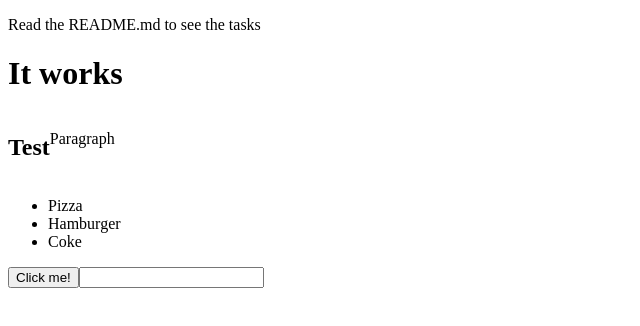
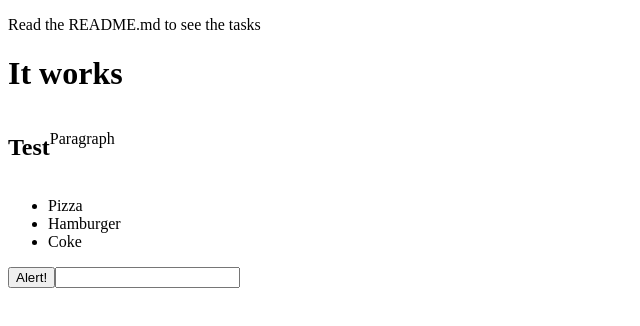
Before and after one commit to Mariuscaa/MCA-react-oppgaver, a React (Create React App) app: page / in a window 1280 px wide. Shown: the top 326 px of the page, without its empty margins (0-640 px from the left). Built offline with nearby package versions, Linux system fonts and the light colour scheme.

Commit message:
Completed task 13

```diff
--- a/src/App.js
+++ b/src/App.js
@@ -2,18 +2,15 @@ import MyComponent from "./components/MyComponent";
 import Wrapper from "./components/Wrapper";
 import Title from "./components/Title";
 import Food from "./components/Food";
+import Alert from "./components/Alert";
+import { useState } from "react";
 
+
+const App = () => {
   const food = ['Pizza', 'Hamburger', 'Coke'];
+  const [inputValue, setInputValue] = useState("")
 
-const handleButtonClick = () => {
-  console.log("Clicked");
-};
-
-const handleInputChange = (e) => {
-  console.log("change");
-};
-
-const App = () => (
+  return (
     <div>
       <p>Read the README.md to see the tasks</p>
       <MyComponent title="It works" />
@@ -21,10 +18,10 @@ const App = () => (
         <Title title="Test" />
         <p>Paragraph</p>
       </Wrapper>
-    <Food foods={food}/>
-    <button onClick={handleButtonClick}>Click me!</button>
-    <input onChange={handleInputChange}></input>
-  </div>
-);
+      <Food foods={food} />
+      <Alert setInput={setInputValue} inputValue={inputValue}/>
+      <p>{inputValue}</p>
+    </div>)
+};
 
 export default App;
--- /dev/null
+++ b/src/components/Alert.jsx
@@ -0,0 +1,18 @@
+export default function Alert({setInput, inputValue}) {
+  const handleButtonClick = () => {
+    console.log('Clicked');
+    alert(inputValue);
+  };
+
+  const handleInputChange = (e) => {
+    console.log('change');
+    setInput(e.target.value);
+  };
+
+  return (
+    <div>
+      <button onClick={handleButtonClick}>Alert!</button>
+      <input onChange={handleInputChange} value={inputValue}></input>
+    </div>
+  );
+}
```
Lines whose indentation alone changed are shown as unchanged.
